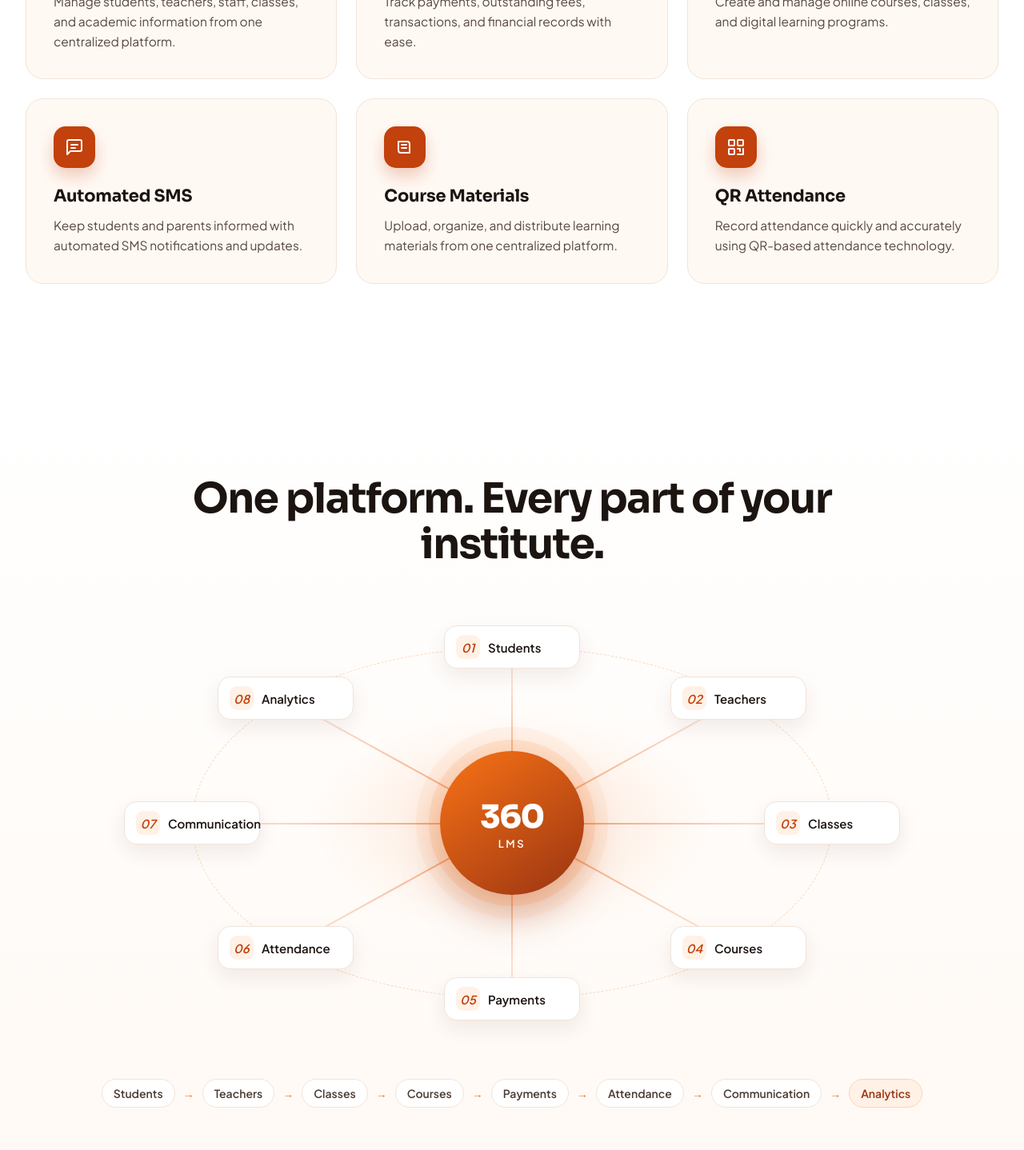
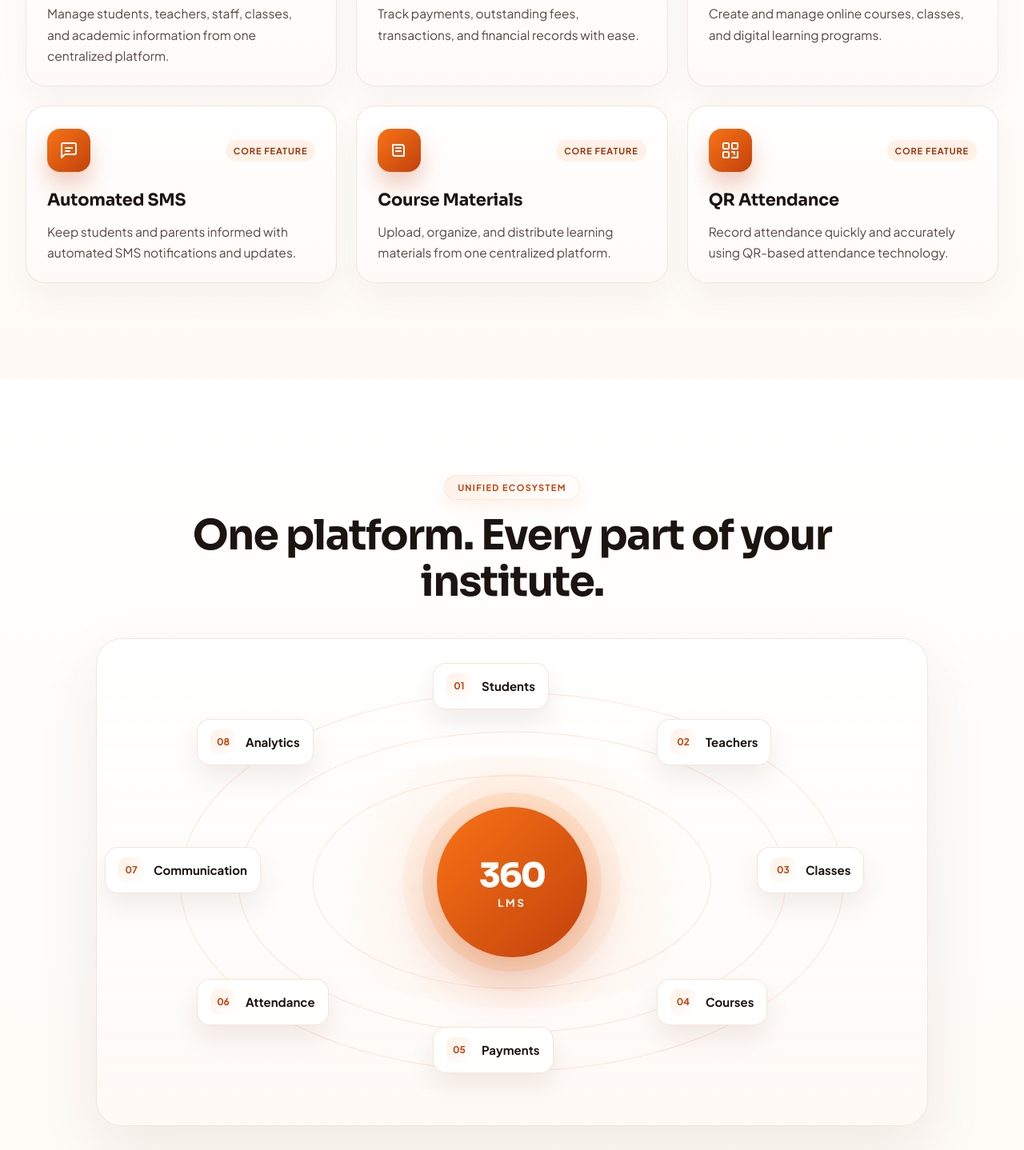
Before and after one commit to RansikaSeniya/360-lms, a React (Vite) app: page / in a window 1280 px wide. Shown: the part 1800-3238 px from the top of the page at 80% size. Built offline with nearby package versions, Linux system fonts and the light colour scheme.

Commit message:
stylish platform section

```diff
--- a/src/components/Ecosystem.jsx
+++ b/src/components/Ecosystem.jsx
@@ -1,23 +1,12 @@
-const spokes = [
-  { width: 220, rotate: -90 },
-  { width: 323, rotate: -28.9 },
-  { width: 400, rotate: 0 },
-  { width: 323, rotate: 28.9 },
-  { width: 220, rotate: 90 },
-  { width: 323, rotate: 151.1 },
-  { width: 400, rotate: 180 },
-  { width: 323, rotate: -151.1 },
-]
-
 const nodes = [
-  { n: '01', label: 'Students', left: 415, top: 33 },
-  { n: '02', label: 'Teachers', left: 698, top: 97 },
-  { n: '03', label: 'Classes', left: 815, top: 253 },
-  { n: '04', label: 'Courses', left: 698, top: 409 },
-  { n: '05', label: 'Payments', left: 415, top: 473 },
-  { n: '06', label: 'Attendance', left: 132, top: 409 },
-  { n: '07', label: 'Communication', left: 15, top: 253 },
-  { n: '08', label: 'Analytics', left: 132, top: 97 },
+  { n: '01', label: 'Students', left: 420, top: 30 },
+  { n: '02', label: 'Teachers', left: 700, top: 100 },
+  { n: '03', label: 'Classes', left: 825, top: 260 },
+  { n: '04', label: 'Courses', left: 700, top: 425 },
+  { n: '05', label: 'Payments', left: 420, top: 485 },
+  { n: '06', label: 'Attendance', left: 125, top: 425 },
+  { n: '07', label: 'Communication', left: 10, top: 260 },
+  { n: '08', label: 'Analytics', left: 125, top: 100 },
 ]
 
 const flow = ['Students', 'Teachers', 'Classes', 'Courses', 'Payments', 'Attendance', 'Communication', 'Analytics']
@@ -26,20 +15,27 @@ export default function Ecosystem() {
   return (
     <section id="ecosystem" className="sec eco">
       <div className="wrap">
-        <div className="sec-head" style={{ marginBottom: 40 }}>
+        <div className="sec-head eco-head">
+          <span className="eyebrow">Unified ecosystem</span>
           <h2>One platform. Every part of your institute.</h2>
         </div>
 
-        <div className="orbit" aria-hidden="true">
-          <div className="ring" />
-          <div className="glow" />
-          {spokes.map((s) => (
-            <div key={s.rotate} className="spoke" style={{ width: s.width, transform: `rotate(${s.rotate}deg)` }} />
-          ))}
-          <div className="hub"><b>360</b><span>LMS</span></div>
+        <div className="ecosystem-visual" aria-label="360 LMS ecosystem overview">
+          <div className="orbit-ring ring-one" />
+          <div className="orbit-ring ring-two" />
+          <div className="orbit-ring ring-three" />
+          <div className="halo" />
+
+          <div className="core-hub">
+            <div className="core-glow" />
+            <b>360</b>
+            <span>LMS</span>
+          </div>
+
           {nodes.map((node) => (
-            <div key={node.n} className="node" style={{ left: node.left, top: node.top }}>
-              <i>{node.n}</i>{node.label}
+            <div key={node.n} className="eco-node" style={{ left: node.left, top: node.top }}>
+              <span className="eco-node-index">{node.n}</span>
+              <span>{node.label}</span>
             </div>
           ))}
         </div>
@@ -47,7 +43,7 @@ export default function Ecosystem() {
         <div className="eco-grid">
           <div className="hub-sm"><b>360</b><span>LMS</span></div>
           {nodes.map((node) => (
-            <div key={node.n} className="node"><i>{node.n}</i>{node.label}</div>
+            <div key={node.n} className="eco-node compact"><span className="eco-node-index">{node.n}</span><span>{node.label}</span></div>
           ))}
         </div>
 
--- a/src/components/Platform.jsx
+++ b/src/components/Platform.jsx
@@ -11,16 +11,21 @@ const features = [
 
 export default function Platform() {
   return (
-    <section id="platform" className="sec">
+    <section id="platform" className="sec platform-sec">
       <div className="wrap">
-        <div className="sec-head">
+        <div className="sec-head platform-head">
+          <span className="eyebrow">Platform overview</span>
           <h2>Everything your institute needs. In one platform.</h2>
           <p>360 LMS brings teaching, learning, administration, communication, and payments together in one powerful ecosystem.</p>
         </div>
+
         <div className="features">
           {features.map(({ icon: IconEl, title, text }) => (
             <article className="feature" key={title}>
-              <div className="ic"><IconEl size={24} /></div>
+              <div className="feature-top">
+                <div className="ic"><IconEl size={24} /></div>
+                <span className="feature-tag">Core feature</span>
+              </div>
               <h3>{title}</h3>
               <p>{text}</p>
             </article>
--- a/src/index.css
+++ b/src/index.css
@@ -136,27 +136,37 @@ section{scroll-margin-top:76px}
 .sec-head h2{font-size:clamp(34px,4.2vw,52px);line-height:1.1;font-weight:700}
 .sec-head p{font-size:19px;line-height:1.6;color:var(--body);margin-top:18px}
 
+.platform-sec{padding-top:110px;padding-bottom:120px;background:linear-gradient(180deg,#fff 0%,#fffaf5 100%)}
+.platform-head{margin-bottom:44px}
+.platform-head .eyebrow{margin-bottom:16px}
 .features{display:grid;grid-template-columns:repeat(3,minmax(0,1fr));gap:24px}
-.feature{padding:34px;border-radius:22px;background:var(--ground);border:1px solid var(--line)}
-.feature .ic{width:52px;height:52px;border-radius:15px;background:var(--orange-strong);color:#fff;display:grid;place-items:center;box-shadow:0 10px 20px rgba(194,65,12,.25);margin-bottom:22px}
-.feature h3{font-size:21px;font-weight:700;letter-spacing:-.01em}
-.feature p{font-size:15.5px;line-height:1.6;color:var(--body);margin-top:12px}
+.feature{padding:28px 26px 24px;border-radius:24px;background:linear-gradient(180deg,#fff 0%,#fffaf7 100%);border:1px solid rgba(241,228,216,.9);box-shadow:0 18px 40px rgba(60,30,10,.04);transition:transform .25s ease,box-shadow .25s ease,border-color .25s ease}
+.feature:hover{transform:translateY(-4px);border-color:rgba(249,115,22,.22);box-shadow:0 24px 50px rgba(60,30,10,.08)}
+.feature-top{display:flex;align-items:center;justify-content:space-between;gap:16px;margin-bottom:22px}
+.feature .ic{width:54px;height:54px;border-radius:16px;background:linear-gradient(135deg,var(--orange),var(--orange-strong));color:#fff;display:grid;place-items:center;box-shadow:0 16px 28px rgba(194,65,12,.26)}
+.feature-tag{display:inline-flex;align-items:center;padding:7px 10px;border-radius:999px;background:var(--orange-soft);color:var(--orange-deep);font-size:11px;font-weight:700;letter-spacing:.08em;text-transform:uppercase}
+.feature h3{font-size:21px;font-weight:700;letter-spacing:-.01em;line-height:1.3}
+.feature p{font-size:15.5px;line-height:1.7;color:var(--body);margin-top:12px}
 
 /* Ecosystem */
-.eco{background:linear-gradient(180deg,#fff,var(--ground))}
-.orbit{position:relative;width:1000px;height:560px;margin:0 auto}
-.orbit .ring{position:absolute;left:100px;top:60px;width:800px;height:440px;border-radius:50%;border:1.5px dashed var(--orange-line)}
-.orbit .glow{position:absolute;left:250px;top:140px;width:500px;height:280px;border-radius:50%;background:radial-gradient(closest-side,rgba(249,115,22,.16),transparent)}
-.spoke{position:absolute;left:500px;top:280px;height:2px;transform-origin:0 50%;background:linear-gradient(90deg,rgba(234,88,12,.6),rgba(234,88,12,.08))}
-.hub{position:absolute;left:410px;top:190px;width:180px;height:180px;border-radius:50%;background:linear-gradient(145deg,var(--orange),var(--orange-deep));box-shadow:0 0 0 14px rgba(249,115,22,.12),0 0 0 30px rgba(249,115,22,.06),0 24px 50px rgba(154,52,18,.35);display:flex;flex-direction:column;align-items:center;justify-content:center;color:#fff}
-.hub b{font-family:var(--display);font-size:40px;font-weight:800;letter-spacing:-.04em}
-.hub span{font-size:13px;font-weight:600;letter-spacing:.2em}
-.node{position:absolute;width:170px;height:54px;border-radius:16px;background:#fff;border:1px solid var(--line);box-shadow:0 10px 26px rgba(60,30,10,.08);display:flex;align-items:center;gap:10px;padding:0 14px;font-size:15px;font-weight:600}
-.node i{width:30px;height:30px;border-radius:9px;background:var(--orange-soft);color:var(--orange-strong);display:grid;place-items:center;flex-shrink:0}
-.flow{display:flex;flex-wrap:wrap;justify-content:center;align-items:center;gap:10px;margin-top:40px;font-size:14px;font-weight:600;color:#4A3C33}
-.flow span{padding:8px 14px;border-radius:999px;background:#fff;border:1px solid var(--line)}
+.eco{background:linear-gradient(180deg,#fff 0%,#fffaf5 100%)}
+.eco-head{margin-bottom:42px}
+.eco-head .eyebrow{margin-bottom:16px}
+.ecosystem-visual{position:relative;width:min(100%, 1040px);height:610px;margin:0 auto;border-radius:32px;background:linear-gradient(180deg,rgba(255,255,255,.8),rgba(255,249,245,.72));border:1px solid rgba(241,228,216,.9);box-shadow:0 30px 80px rgba(60,30,10,.08);overflow:hidden}
+.orbit-ring{position:absolute;left:50%;top:50%;transform:translate(-50%, -50%);border:1px solid rgba(249,115,22,.18);border-radius:50%}
+.ring-one{width:80%;height:78%}
+.ring-two{width:66%;height:62%}
+.ring-three{width:48%;height:44%}
+.halo{position:absolute;left:50%;top:50%;width:54%;height:52%;transform:translate(-50%, -50%);border-radius:50%;background:radial-gradient(circle,rgba(249,115,22,.18),rgba(249,115,22,.08) 28%,transparent 70%)}
+.core-hub{position:absolute;left:50%;top:50%;transform:translate(-50%,-50%);width:188px;height:188px;border-radius:50%;background:linear-gradient(135deg,var(--orange),var(--orange-strong));box-shadow:0 0 0 18px rgba(249,115,22,.12),0 0 0 42px rgba(249,115,22,.05),0 24px 60px rgba(154,52,18,.28);display:flex;flex-direction:column;align-items:center;justify-content:center;color:#fff;z-index:2}
+.core-hub b{font-family:var(--display);font-size:42px;font-weight:800;letter-spacing:-.05em}
+.core-hub span{font-size:13px;font-weight:700;letter-spacing:.22em;text-transform:uppercase}
+.eco-node{position:absolute;display:flex;align-items:center;gap:12px;padding:12px 16px;border-radius:16px;background:rgba(255,255,255,.88);border:1px solid rgba(241,228,216,.9);box-shadow:0 16px 32px rgba(60,30,10,.08);font-size:15px;font-weight:700;color:var(--ink);backdrop-filter:blur(8px);z-index:2}
+.eco-node-index{display:grid;place-items:center;width:32px;height:32px;border-radius:10px;background:linear-gradient(135deg,var(--orange-soft),#fff);color:var(--orange-strong);font-size:12px;font-weight:800}
+.flow{display:flex;flex-wrap:wrap;justify-content:center;align-items:center;gap:10px;margin-top:32px;font-size:14px;font-weight:600;color:#4A3C33}
+.flow span{padding:9px 15px;border-radius:999px;background:#fff;border:1px solid var(--line);box-shadow:0 8px 18px rgba(60,30,10,.04)}
 .flow span:last-child{background:var(--orange-soft);border-color:var(--orange-line);color:var(--orange-deep)}
-.flow em{font-style:normal;color:var(--orange)}
+.flow em{font-style:normal;color:var(--orange);font-size:16px}
 .eco-grid{display:none}
 
 /* Showcase */
```
